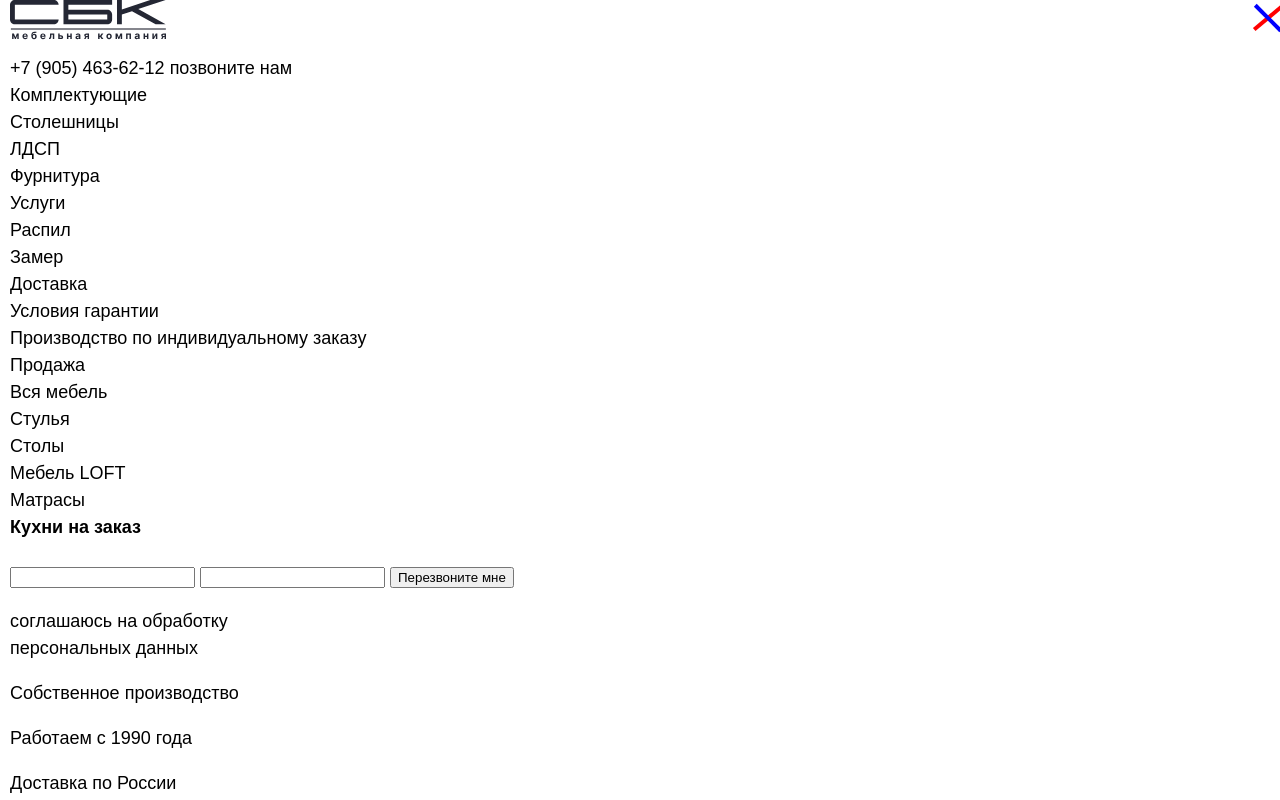
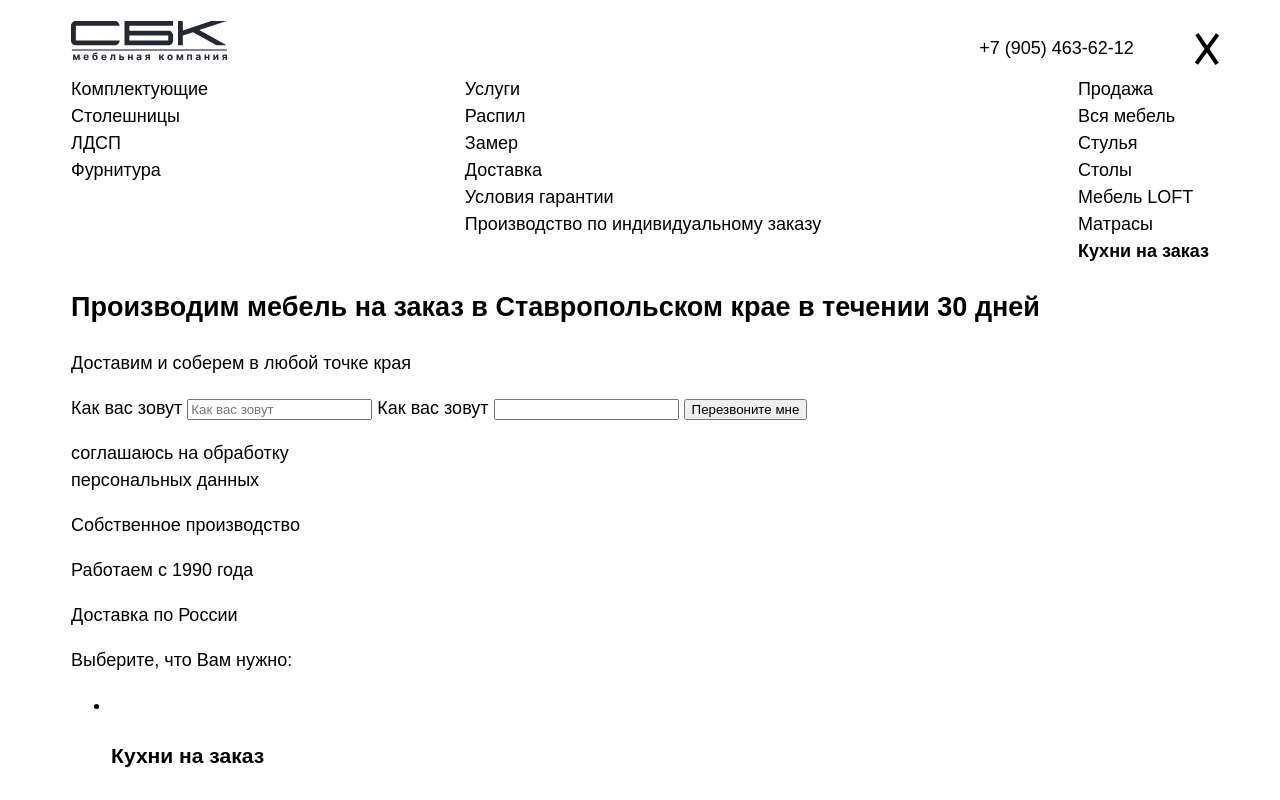
Before and after one commit to nmdsteppe/kitchen, a plain HTML site: page index.html in a window 1280 px wide. Shown: the top 800 px of the page. Drawn offline with Linux system fonts and the light colour scheme.

Commit message:
header draft

```diff
--- a/index.html
+++ b/index.html
@@ -12,75 +12,77 @@
 
 	<header class="header">
 		<div class="container">
-			<div class="header__inner">
-			<a class="logo" href="#">
-				<img class="logo__img" src="images/logo.svg" alt="Мебельная компания «СБК»">
-			</a>
-			<span class="close-btn"></span>
+			<div class="header__wrapper">
+				<a class="logo" href="#">
+					<img class="logo__img" src="images/logo.svg" alt="Мебельная компания «СБК»">
+				</a>
+				<div class="header__box">
+					<a class="link header__phone" href="+79054636212">+7 (905) 463-62-12</a>
+					<span class="close-btn"></span>
+				</div>
 			</div>
-			<a class="link header__phone" href="+79054636212">+7 (905) 463-62-12</a>
-			<a class="link btn header-btn">позвоните нам</a>
+
 
 			<nav class="menu header__menu">
 
 				<ul class="list menu__list">
 
-					<li class="menu__item menu__item--category">
-						<a class="link menu__link menu__link--title" href="#">Комплектующие</a>
-						<ul class="list menu__list">
+					<li class="menu__category">
+						<a class="link menu__link" href="#">Комплектующие</a>
+						<ul class="list menu__sublist">
 							<li class="menu__item">
-								<a class="link menu__link" href="#">Столешницы</a>
+								<a class="link menu__sublink" href="#">Столешницы</a>
 							</li>
 							<li class="menu__item">
-								<a class="link menu__link" href="#">ЛДСП</a>
+								<a class="link menu__sublink" href="#">ЛДСП</a>
 							</li>
 							<li class="menu__item">
-								<a class="link menu__link" href="#">Фурнитура</a>
+								<a class="link menu__sublink" href="#">Фурнитура</a>
 							</li>
 						</ul>
 					</li>
 
-					<li class="menu__item menu__item--category">
-						<a class="link menu__link menu__link--title" href="#">Услуги</a>
-						<ul class="list menu__list">
+					<li class="menu__category">
+						<a class="link menu__link" href="#">Услуги</a>
+						<ul class="list menu__sublist">
 							<li class="menu__item">
-								<a class="link menu__link" href="#">Распил</a>
+								<a class="link menu__sublink" href="#">Распил</a>
 							</li>
 							<li class="menu__item">
-								<a class="link menu__link" href="#">Замер</a>
+								<a class="link menu__sublink" href="#">Замер</a>
 							</li>
 							<li class="menu__item">
-								<a class="link menu__link" href="#">Доставка</a>
+								<a class="link menu__sublink" href="#">Доставка</a>
 							</li>
 							<li class="menu__item">
-								<a class="link menu__link" href="#">Условия гарантии</a>
+								<a class="link menu__sublink" href="#">Условия гарантии</a>
 							</li>
 							<li class="menu__item">
-								<a class="link menu__link" href="#">Производство по индивидуальному заказу</a>
+								<a class="link menu__sublink" href="#">Производство по индивидуальному заказу</a>
 							</li>
 						</ul>
 					</li>
 
-					<li class="menu__item menu__item--category">
-						<a class="link menu__link menu__link--title" href="#">Продажа</a>
-						<ul class="list menu__list">
+					<li class="menu__category">
+						<a class="link menu__link" href="#">Продажа</a>
+						<ul class="list menu__sublist">
 							<li class="menu__item">
-								<a class="link menu__link" href="#">Вся мебель</a>
+								<a class="link menu__sublink" href="#">Вся мебель</a>
 							</li>
 							<li class="menu__item">
-								<a class="link menu__link" href="#">Стулья</a>
+								<a class="link menu__sublink" href="#">Стулья</a>
 							</li>
 							<li class="menu__item">
-								<a class="link menu__link" href="#">Столы</a>
+								<a class="link menu__sublink" href="#">Столы</a>
 							</li>
 							<li class="menu__item">
-								<a class="link menu__link" href="#">Мебель LOFT</a>
+								<a class="link menu__sublink" href="#">Мебель LOFT</a>
 							</li>
 							<li class="menu__item">
-								<a class="link menu__link" href="#">Матрасы</a>
+								<a class="link menu__sublink" href="#">Матрасы</a>
 							</li>
 							<li class="menu__item">
-								<a class="link menu__link" href="#"><b>Кухни на заказ</b></a>
+								<a class="link menu__sublink" href="#"><b>Кухни на заказ</b></a>
 							</li>
 						</ul>
 					</li>
@@ -93,11 +95,17 @@
 
 		<section class="hero page__section">
 			<div class="container">
-				<h1 class="title hero__title"></h1>
-				<p class="hero__text"></p>
+				<h1 class="title hero__title">Производим мебель на заказ в Ставропольском крае в течении 30 дней</h1>
+				<p class="hero__text">Доставим и соберем в любой точке края</p>
 				<form class="lead-form hero__form" action="" method="POST">
-					<input type="text" class="lead-form__input">
-					<input type="text" class="lead-form__input">
+					<label class="visually-hidden">
+						Как вас зовут
+						<input type="text" class="lead-form__input" placeholder="Как вас зовут">
+					</label>
+					<label class="visually-hidden">
+						Как вас зовут
+						<input type="text" class="lead-form__input">
+					</label>
 					<button class="btn-action hero__btn" type="submit">Перезвоните мне</button>
 					<p class="form__policy">соглашаюсь на обработку<br>персональных данных</p>
 				</form>
--- a/scss/_close-btn.scss
+++ b/scss/_close-btn.scss
@@ -1,20 +1,20 @@
 .close-btn {
-	display: block;
+	display: inline-block;
 	width: 4px;
 	height: 36px;
-	background-color: red;
 
-	transform: rotate(50deg);
-}
+	background-color: #000;
 
-.close-btn::before {
+	transform: rotate(36deg);
+
+	&::before {
 		content: "";
-
 
 		display: block;
 		width: 4px;
 		height: 36px;
-	background-color: blue;
+		background-color: #000;
 
-	transform: rotate(85deg);
+		transform: rotate(110deg);
 	}
+}
--- a/scss/_container.scss
+++ b/scss/_container.scss
@@ -1,4 +1,5 @@
 .container {
+	max-width: vw(1300);
 	margin: 0 auto;
-	padding: 0 10px;
+	padding: 0 vw(10);
 }
--- a/scss/_header.scss
+++ b/scss/_header.scss
@@ -1,4 +1,15 @@
-.header__inner {
+.header__wrapper {
 	display: flex;
 	justify-content: space-between;
+	align-items: center;
+	padding-top: 21px;
 }
+
+.header__box {
+	display: flex;
+	align-items: center;
+}
+
+.header__phone {
+	margin-right: vw(80);
+}
--- a/scss/_link.scss
+++ b/scss/_link.scss
@@ -1,4 +1,6 @@
 .link {
+	display: inline-block;
+
 	color: inherit;
 	text-decoration: none;
 }
--- /dev/null
+++ b/scss/_menu.scss
@@ -0,0 +1,4 @@
+.menu__list {
+	display: flex;
+	justify-content: space-between;
+}
--- /dev/null
+++ b/scss/_mixins.scss
@@ -0,0 +1,9 @@
+// Миксин для автоматического расчета px в vw под десктоп
+@function vw($value, $base: 1440) {
+	@return $value / $base * 100vw;
+}
+
+// Миксин для автоматического расчета px в vw под мобайл
+@function vmin($value, $base: 320) {
+	@return $value / $base * 100vmin;
+}
--- a/scss/style.scss
+++ b/scss/style.scss
@@ -1,9 +1,25 @@
+html {
+	box-sizing: border-box;
+}
+
+*,
+*::before,
+*::after {
+	box-sizing: inherit;
+}
+
+img {
+	max-width: 100%;
+}
 
 
-@import "_page";
+@import "_mixins";
 @import "_vars";
 @import "_link";
 @import "_list";
 @import "_container";
+@import "_page";
 @import "_close-btn";
 @import "_header";
+@import "_menu";
+@import "_hero";
```
Also changed, not shown: css/style.min.css, scss/_hero.scss (added), 1 other file. Lines whose indentation alone changed are shown as unchanged.
